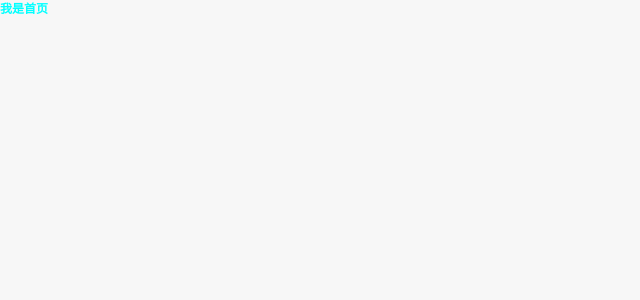
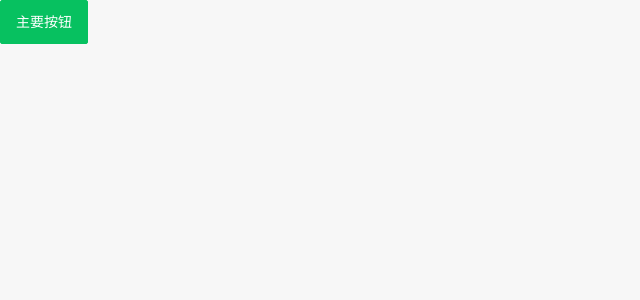
Before and after one commit to klxin/nuxt-letao, a Nuxt app: page / in a window 1280 px wide. Shown: the top 300 px of the page, without its empty margins (0-640 px from the left). Built offline with nearby package versions, Linux system fonts and the light colour scheme.

Commit message:
电商项目-项目配置vant

```diff
--- a/nuxt.config.js
+++ b/nuxt.config.js
@@ -26,7 +26,7 @@ module.exports = {
   /*
   ** Plugins to load before mounting the App
   */
-  plugins: [],
+  plugins: [{src: "~/plugins/vant/index.js"}],
   /*
   ** Nuxt.js dev-modules
   */
--- a/package.json
+++ b/package.json
@@ -14,7 +14,8 @@
   "dependencies": {
     "cross-env": "^5.2.0",
     "express": "^4.16.4",
-    "nuxt": "^2.0.0"
+    "nuxt": "^2.0.0",
+    "vant": "^2.4.1"
   },
   "devDependencies": {
     "@nuxtjs/eslint-config": "^1.0.1",
--- a/pages/index.vue
+++ b/pages/index.vue
@@ -1,6 +1,7 @@
 <template>
   <div class="container">
-    <h2>我是首页</h2>
+    <!-- eslint-disable -->
+    <van-button type="primary">主要按钮</van-button>
   </div>
 </template>
 
@@ -8,9 +9,4 @@
 </script>
 
 <style lang="less" scoped>
-.container {
-  h2 {
-    color: cyan;
-  }
-}
 </style>
--- /dev/null
+++ b/plugins/vant/index.js
@@ -0,0 +1,4 @@
+import Vue from 'vue'
+import Vant from 'vant'
+import 'vant/lib/index.css'
+Vue.use(Vant)
```
Also changed, not shown: 1 other file (tests, documents, lock files or other folders).
